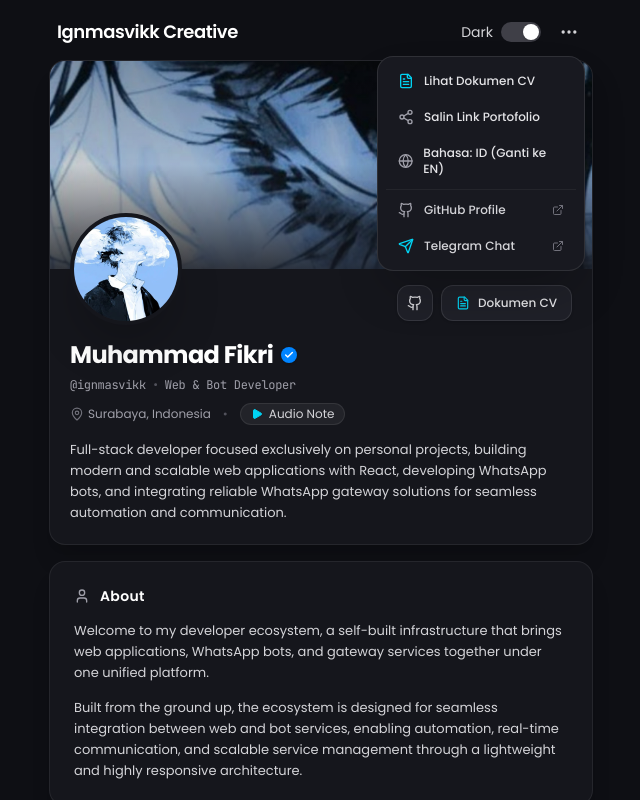
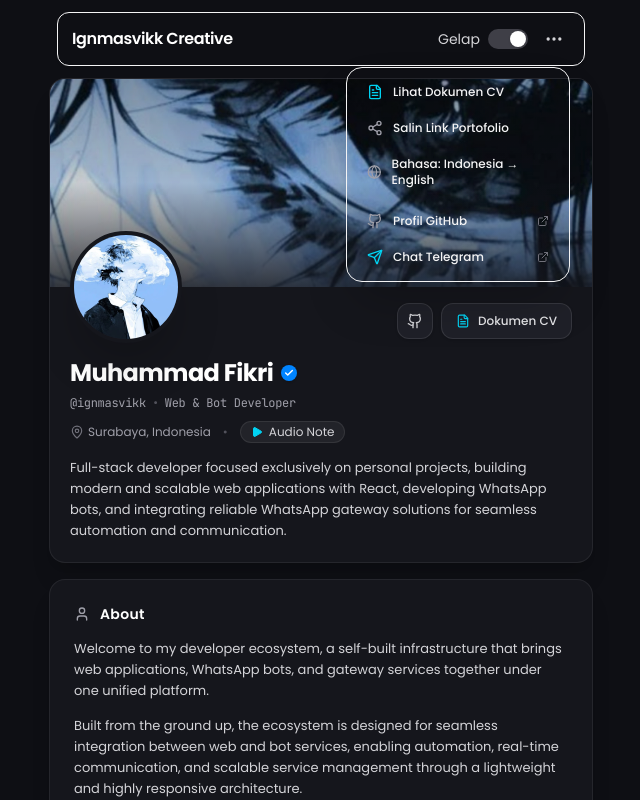
Before and after one commit to about-vann/my-portofolio, a React (Vite) app: page / in a window 1280 px wide. Both pictures are taken after a click on the button 888 px from the left and 32 px from the top of the page. Shown: the top 800 px of the page, without its empty margins (319-959 px from the left). Built offline with nearby package versions, Linux system fonts and the light colour scheme; a web font is replaced by a local one.

Commit message:
feat: improve header card and navbar localization

```diff
--- a/src/components/Navbar.tsx
+++ b/src/components/Navbar.tsx
@@ -1,15 +1,6 @@
 import React, { useState, useEffect, useRef } from 'react';
 import { motion, AnimatePresence } from 'motion/react';
-import {
-  MoreHorizontal,
-  FileText,
-  Share2,
-  Globe,
-  Github,
-  Send,
-  Check,
-  ExternalLink
-} from 'lucide-react';
+import { MoreHorizontal, FileText, Share2, Globe, Github, Send, Check, ExternalLink } from 'lucide-react';
 import { ThemeAccent, Language, ColorMode } from '../types';
 import { PERSONAL_INFO } from '../data/portfolioData';
 
@@ -23,22 +14,13 @@ interface NavbarProps {
   onDownloadCv?: () => void;
 }
 
-export const Navbar: React.FC<NavbarProps> = ({
-  lang,
-  setLang,
-  colorMode,
-  setColorMode,
-  onDownloadCv,
-}) => {
+export const Navbar: React.FC<NavbarProps> = ({ lang, setLang, colorMode, setColorMode, onDownloadCv }) => {
   const [menuOpen, setMenuOpen] = useState(false);
   const [copied, setCopied] = useState(false);
   const menuRef = useRef<HTMLDivElement>(null);
-
   const isDark = colorMode === 'dark';
 
-  const toggleTheme = () => {
-    setColorMode(isDark ? 'light' : 'dark');
-  };
+  const toggleTheme = () => setColorMode(isDark ? 'light' : 'dark');
 
   const handleCopyLink = () => {
     if (navigator.clipboard) {
@@ -50,142 +32,66 @@ export const Navbar: React.FC<NavbarProps> = ({
 
   useEffect(() => {
     const handleClickOutside = (event: MouseEvent) => {
-      if (menuRef.current && !menuRef.current.contains(event.target as Node)) {
-        setMenuOpen(false);
-      }
+      if (menuRef.current && !menuRef.current.contains(event.target as Node)) setMenuOpen(false);
     };
     document.addEventListener('mousedown', handleClickOutside);
     return () => document.removeEventListener('mousedown', handleClickOutside);
   }, []);
 
+  const id = lang === 'id';
+
   return (
-    <header
-      id="main-navbar-header"
-      className="sticky top-0 left-0 right-0 z-40 w-full px-4 sm:px-6 pt-4 pb-3 max-w-xl mx-auto flex items-center justify-between transition-colors duration-300"
-    >
-      {/* Brand Title */}
-      <div className="flex items-center gap-2">
-        <span className="text-base sm:text-lg font-semibold tracking-tight text-white dark:text-white light-mode:text-zinc-900 font-['Poppins',sans-serif]">
+    <header id="main-navbar-header" className="sticky top-0 left-0 right-0 z-40 w-full px-4 sm:px-6 pt-3 pb-3 max-w-xl mx-auto transition-colors duration-300">
+      <div className="nav-glass-card flex items-center justify-between rounded-xl border px-3.5 py-2.5 shadow-sm transition-colors duration-300">
+        <div className="flex items-center gap-2 min-w-0">
+          <span className="text-sm sm:text-base font-semibold tracking-tight text-white light-text font-['Poppins',sans-serif] truncate">
             {PERSONAL_INFO.brandName || 'Ignmasvikk Creative'}
           </span>
         </div>
 
-      {/* Right Controls: Dark Switch + Three Dots */}
-      <div className="flex items-center gap-3 relative" ref={menuRef}>
-        {/* Toggle Switch with Dark Label */}
-        <button
-          type="button"
-          onClick={toggleTheme}
-          className="flex items-center gap-2 text-xs font-medium text-zinc-300 hover:text-white cursor-pointer select-none transition-colors"
-          aria-label="Toggle dark mode"
-        >
-          <span className="text-zinc-300 dark:text-zinc-300 light-mode:text-zinc-700 text-xs sm:text-sm font-normal">
-            {isDark ? 'Dark' : 'Light'}
-          </span>
-
-          {/* iOS-Style Toggle Pill */}
-          <div
-            className={`w-10 h-5 rounded-full p-0.5 transition-colors duration-200 ease-in-out relative flex items-center ${
-              isDark ? 'bg-zinc-700' : 'bg-zinc-400'
-            }`}
-          >
-            <div
-              className={`w-4 h-4 rounded-full bg-white shadow-sm transition-transform duration-200 ease-in-out ${
-                isDark ? 'translate-x-5' : 'translate-x-0'
-              }`}
-            />
+        <div className="flex items-center gap-2.5 relative" ref={menuRef}>
+          <button type="button" onClick={toggleTheme} className="flex items-center gap-2 text-xs font-medium text-zinc-300 light-muted hover:text-white light-hover-dark cursor-pointer select-none transition-colors" aria-label={id ? 'Ganti tema terang dan gelap' : 'Toggle light and dark theme'}>
+            <span className="text-xs sm:text-sm font-normal">{isDark ? (id ? 'Gelap' : 'Dark') : (id ? 'Terang' : 'Light')}</span>
+            <div className={`w-10 h-5 rounded-full p-0.5 transition-colors duration-200 ease-in-out relative flex items-center ${isDark ? 'bg-zinc-700' : 'bg-zinc-300'}`}>
+              <div className={`w-4 h-4 rounded-full bg-white shadow-sm transition-transform duration-200 ease-in-out ${isDark ? 'translate-x-5' : 'translate-x-0'}`} />
             </div>
           </button>
 
-        {/* Three Dots Menu Button */}
-        <button
-          type="button"
-          onClick={() => setMenuOpen(!menuOpen)}
-          className="p-1.5 rounded-lg text-zinc-300 hover:text-white hover:bg-white/10 transition-colors cursor-pointer"
-          aria-label="Open menu"
-        >
-          <MoreHorizontal className="w-5 h-5 text-zinc-300" />
+          <button type="button" onClick={() => setMenuOpen(!menuOpen)} className="p-1.5 rounded-lg text-zinc-300 hover:text-white hover:bg-white/10 light-hover-bg transition-colors cursor-pointer" aria-label={id ? 'Buka menu' : 'Open menu'}>
+            <MoreHorizontal className="w-5 h-5" />
           </button>
 
-        {/* Dropdown Popup Menu */}
           <AnimatePresence>
             {menuOpen && (
-            <motion.div
-              initial={{ opacity: 0, scale: 0.95, y: 10 }}
-              animate={{ opacity: 1, scale: 1, y: 0 }}
-              exit={{ opacity: 0, scale: 0.95, y: 10 }}
-              transition={{ duration: 0.15 }}
-              className="absolute right-0 top-10 w-52 rounded-2xl bg-[#181920] border border-white/10 shadow-2xl p-2 z-50 overflow-hidden"
-            >
+              <motion.div initial={{ opacity: 0, scale: 0.95, y: 8 }} animate={{ opacity: 1, scale: 1, y: 0 }} exit={{ opacity: 0, scale: 0.95, y: 8 }} transition={{ duration: 0.15 }} className="nav-dropdown absolute right-0 top-11 w-56 rounded-2xl border shadow-2xl p-2 z-50 overflow-hidden">
                 <div className="space-y-1">
                   {onDownloadCv && (
-                  <button
-                    onClick={() => {
-                      setMenuOpen(false);
-                      onDownloadCv();
-                    }}
-                    className="w-full flex items-center gap-2.5 px-3 py-2 text-xs font-medium text-zinc-200 hover:text-white hover:bg-white/5 rounded-xl transition-colors text-left cursor-pointer"
-                  >
+                    <button onClick={() => { setMenuOpen(false); onDownloadCv(); }} className="nav-item w-full flex items-center gap-2.5 px-3 py-2 text-xs font-medium rounded-xl transition-colors text-left cursor-pointer">
                       <FileText className="w-4 h-4 text-cyan-400" />
-                    <span>{lang === 'id' ? 'Lihat Dokumen CV' : 'Open CV Document'}</span>
+                      <span>{id ? 'Lihat Dokumen CV' : 'Open CV Document'}</span>
                     </button>
                   )}
-
-                <button
-                  onClick={handleCopyLink}
-                  className="w-full flex items-center gap-2.5 px-3 py-2 text-xs font-medium text-zinc-200 hover:text-white hover:bg-white/5 rounded-xl transition-colors text-left cursor-pointer"
-                >
-                  {copied ? (
-                    <Check className="w-4 h-4 text-emerald-400" />
-                  ) : (
-                    <Share2 className="w-4 h-4 text-zinc-400" />
-                  )}
-                  <span>{copied ? (lang === 'id' ? 'Link Disalin!' : 'Link Copied!') : (lang === 'id' ? 'Salin Link Portofolio' : 'Copy Portfolio Link')}</span>
+                  <button onClick={handleCopyLink} className="nav-item w-full flex items-center gap-2.5 px-3 py-2 text-xs font-medium rounded-xl transition-colors text-left cursor-pointer">
+                    {copied ? <Check className="w-4 h-4 text-emerald-400" /> : <Share2 className="w-4 h-4 text-zinc-400" />}
+                    <span>{copied ? (id ? 'Link Disalin!' : 'Link Copied!') : (id ? 'Salin Link Portofolio' : 'Copy Portfolio Link')}</span>
                   </button>
-
-                <button
-                  onClick={() => {
-                    setLang(lang === 'id' ? 'en' : 'id');
-                    setMenuOpen(false);
-                  }}
-                  className="w-full flex items-center gap-2.5 px-3 py-2 text-xs font-medium text-zinc-200 hover:text-white hover:bg-white/5 rounded-xl transition-colors text-left cursor-pointer"
-                >
+                  <button onClick={() => { setLang(id ? 'en' : 'id'); setMenuOpen(false); }} className="nav-item w-full flex items-center gap-2.5 px-3 py-2 text-xs font-medium rounded-xl transition-colors text-left cursor-pointer">
                     <Globe className="w-4 h-4 text-zinc-400" />
-                  <span>{lang === 'id' ? 'Bahasa: ID (Ganti ke EN)' : 'Language: EN (Switch to ID)'}</span>
+                    <span>{id ? 'Bahasa: Indonesia → English' : 'Language: English → Indonesia'}</span>
                   </button>
-
-                <div className="h-px bg-white/5 my-1" />
-
-                <a
-                  href={PERSONAL_INFO.github}
-                  target="_blank"
-                  rel="noreferrer"
-                  className="w-full flex items-center justify-between px-3 py-2 text-xs font-medium text-zinc-300 hover:text-white hover:bg-white/5 rounded-xl transition-colors"
-                >
-                  <div className="flex items-center gap-2.5">
-                    <Github className="w-4 h-4 text-zinc-400" />
-                    <span>GitHub Profile</span>
-                  </div>
-                  <ExternalLink className="w-3 h-3 text-zinc-500" />
+                  <div className="h-px nav-divider my-1" />
+                  <a href={PERSONAL_INFO.github} target="_blank" rel="noreferrer" className="nav-item w-full flex items-center justify-between px-3 py-2 text-xs font-medium rounded-xl transition-colors">
+                    <div className="flex items-center gap-2.5"><Github className="w-4 h-4 text-zinc-400" /><span>{id ? 'Profil GitHub' : 'GitHub Profile'}</span></div><ExternalLink className="w-3 h-3 text-zinc-500" />
                   </a>
-
-                <a
-                  href={PERSONAL_INFO.telegram}
-                  target="_blank"
-                  rel="noreferrer"
-                  className="w-full flex items-center justify-between px-3 py-2 text-xs font-medium text-zinc-300 hover:text-white hover:bg-white/5 rounded-xl transition-colors"
-                >
-                  <div className="flex items-center gap-2.5">
-                    <Send className="w-4 h-4 text-cyan-400" />
-                    <span>Telegram Chat</span>
-                  </div>
-                  <ExternalLink className="w-3 h-3 text-zinc-500" />
+                  <a href={PERSONAL_INFO.telegram} target="_blank" rel="noreferrer" className="nav-item w-full flex items-center justify-between px-3 py-2 text-xs font-medium rounded-xl transition-colors">
+                    <div className="flex items-center gap-2.5"><Send className="w-4 h-4 text-cyan-400" /><span>{id ? 'Chat Telegram' : 'Telegram Chat'}</span></div><ExternalLink className="w-3 h-3 text-zinc-500" />
                   </a>
                 </div>
               </motion.div>
             )}
           </AnimatePresence>
         </div>
+      </div>
     </header>
   );
 };
```
Lines whose indentation alone changed are shown as unchanged.
